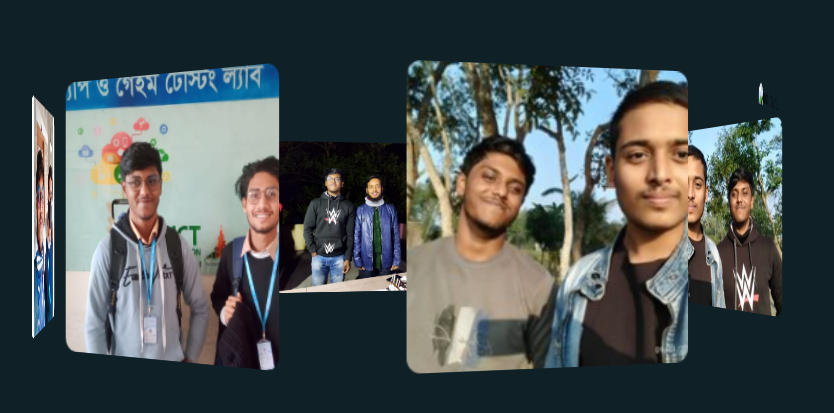
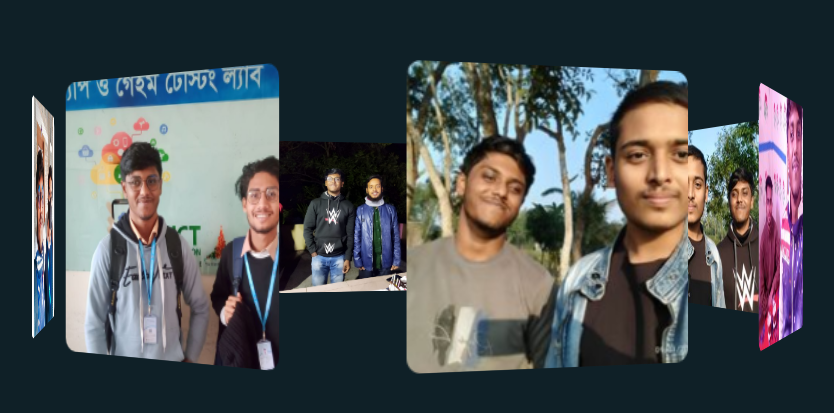
Before and after one commit to Alsaef/3D, a plain HTML site: page index.html in a window 1280 px wide. Shown: the part 183-596 px from the top of the page, without its empty margins (224-1058 px from the left). Drawn offline with Linux system fonts and the light colour scheme.

Commit message:
Add files via upload

```diff
--- a/index.html
+++ b/index.html
@@ -16,7 +16,7 @@
         <span style="--i:5;"><img src="ratul3.jpg" alt="not found"></span>
         <span style="--i:6;"><img src="ratul1.jpg" alt="not found"></span>
         <span style="--i:7;"><img src="r2.jpg" alt="not found"></span>
-        <span style="--i:8;"><img src="5.jpg" alt="not found"></span>
+        <span style="--i:8;"><img src="r5.jpg" alt="not found"></span>
       </div>
 </body>
 </html>
```
